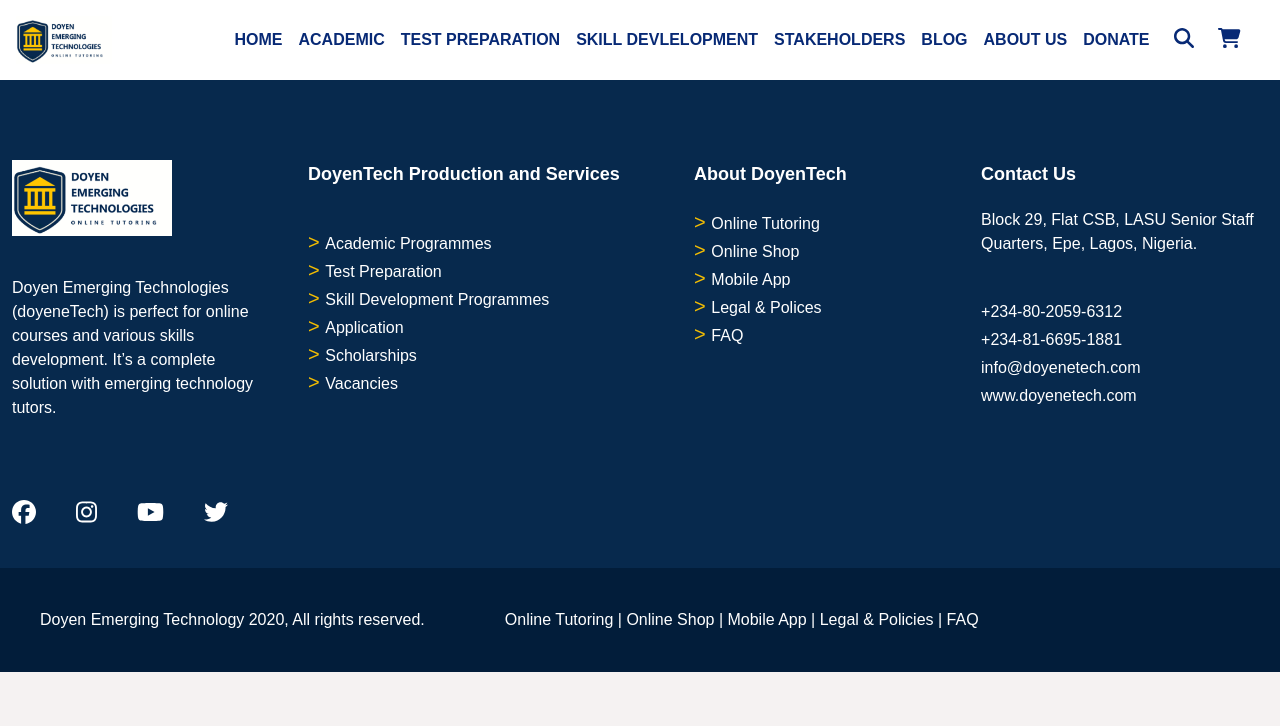
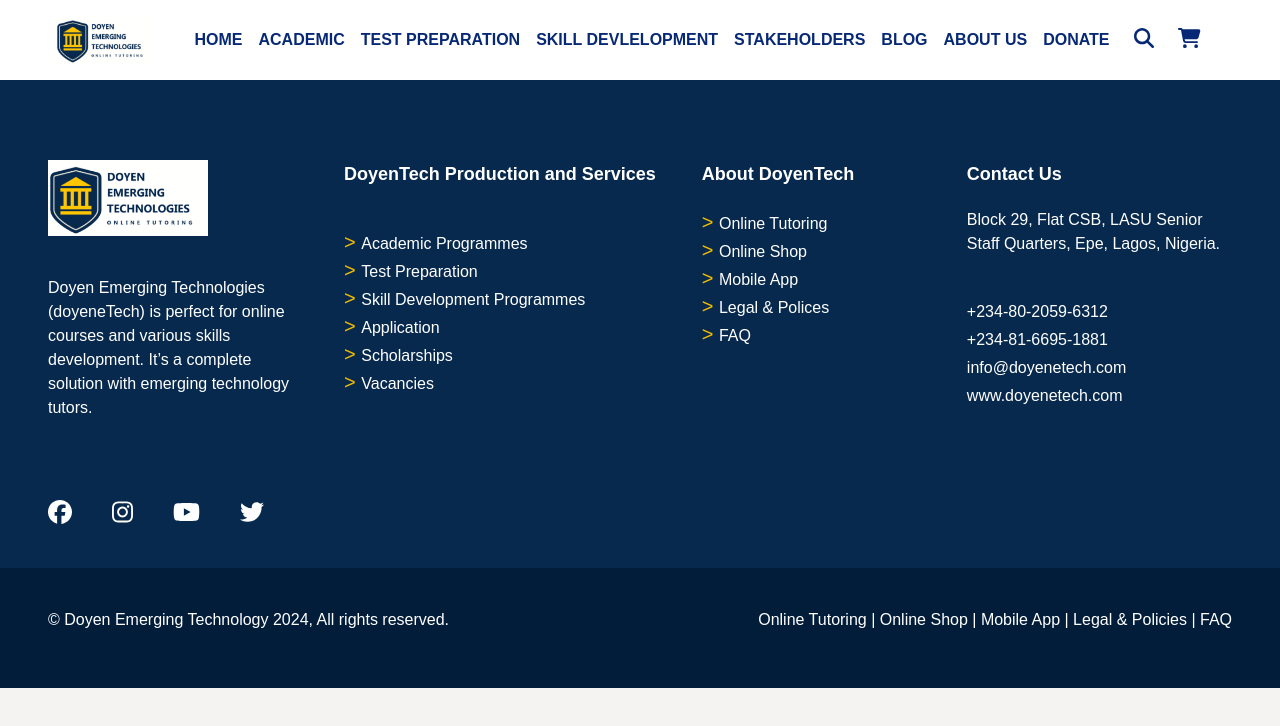
Before and after one commit to SaasSquad/doyen-tech, a React (Vite) app: page /vacancies in a window 1280 px wide. Shown: the top 726 px of the page. Built offline with nearby package versions, Linux system fonts and the light colour scheme.

Commit message:
fix footer's overflow and also make some improvement, add horizontal padding to the header and homepage

```diff
--- a/src/Components/Footer.jsx
+++ b/src/Components/Footer.jsx
@@ -3,9 +3,11 @@
 import { faFacebook, faInstagram, faTwitter, faYoutube } from '@fortawesome/free-brands-svg-icons';
 
 const Footer = () => {
+    const today = new Date
+
     return(
         <>
-        <div className="mt-0 bg-[#07294d] w-screen px-3 text-white block relative lg:flex lg:flex-row lg:pb-10">
+        <div className="mt-0 bg-[#07294d] px-3 text-white block relative lg:flex lg:flex-row px-4 lg:px-12 lg:pb-10">
             <section className="pt-20 lg:w-3/12 lg:pr-10">
             <img src={logo} alt="" className="w-40 pb-10"/>
                 <p>Doyen Emerging Technologies (doyeneTech) is  perfect for online courses and various skills development. It’s a complete solution with emerging technology tutors.</p>
@@ -75,9 +77,9 @@
                 <p   className="pt-1">www.doyenetech.com</p>
             </section>
         </div>
-        <div className="bg-[#021D3A] text-white text-center pt-10 pb-10 lg:flex lg:flex-row lg:px-10">
-            <p className="pr-20">Doyen Emerging Technology 2020, All rights reserved.</p> <br />
-            <span>Online Tutoring |&#160;</span><span> Online Shop |&#160;</span><span> Mobile App |&#160;</span><br /><span> Legal & Policies |&#160; </span><span> FAQ</span>
+        <div className="bg-[#021D3A] text-white text-center justify-between pt-10 pb-10 lg:flex lg:flex-row px-6 lg:px-12">
+            <p className="pb-4">&copy; Doyen Emerging Technology {today.getFullYear()}, All rights reserved.</p>
+            <div className="flex text-center"><span>Online Tutoring |&#160;</span><span> Online Shop |&#160;</span><span> Mobile App |&#160;</span><span> Legal & Policies |&#160; </span><span> FAQ</span></div>
         </div>
         </>
     )
--- a/src/Components/Header.jsx
+++ b/src/Components/Header.jsx
@@ -7,7 +7,7 @@
 const Header = () => {
     const [mobileDropdown, setMobileDropdown] = useState(false)
     return (
-        <header className="relative z-50 bg-white text-[#072975] font-bold py-4">
+        <header className="relative z-50 bg-white text-[#072975] font-bold py-4 md:px-10">
             <div className={`flex justify-between items-center px-4`}>
                 <a href="/" className="logo">
                     <img alt="Logo"
--- a/src/Pages/HomePage.jsx
+++ b/src/Pages/HomePage.jsx
@@ -7,7 +7,7 @@
 const HomePage = () => {
   return (
     <>
-      <section className="flex flex-col banner_fade relative font-bold h-[448px] bg-black bg-contain text-white"
+      <section className="flex flex-col banner_fade relative font-bold h-[448px] bg-black bg-contain text-white px-4 md:px-12"
     style={{
         backgroundSize: 'cover',
         backgroundPosition: 'center center'
```
